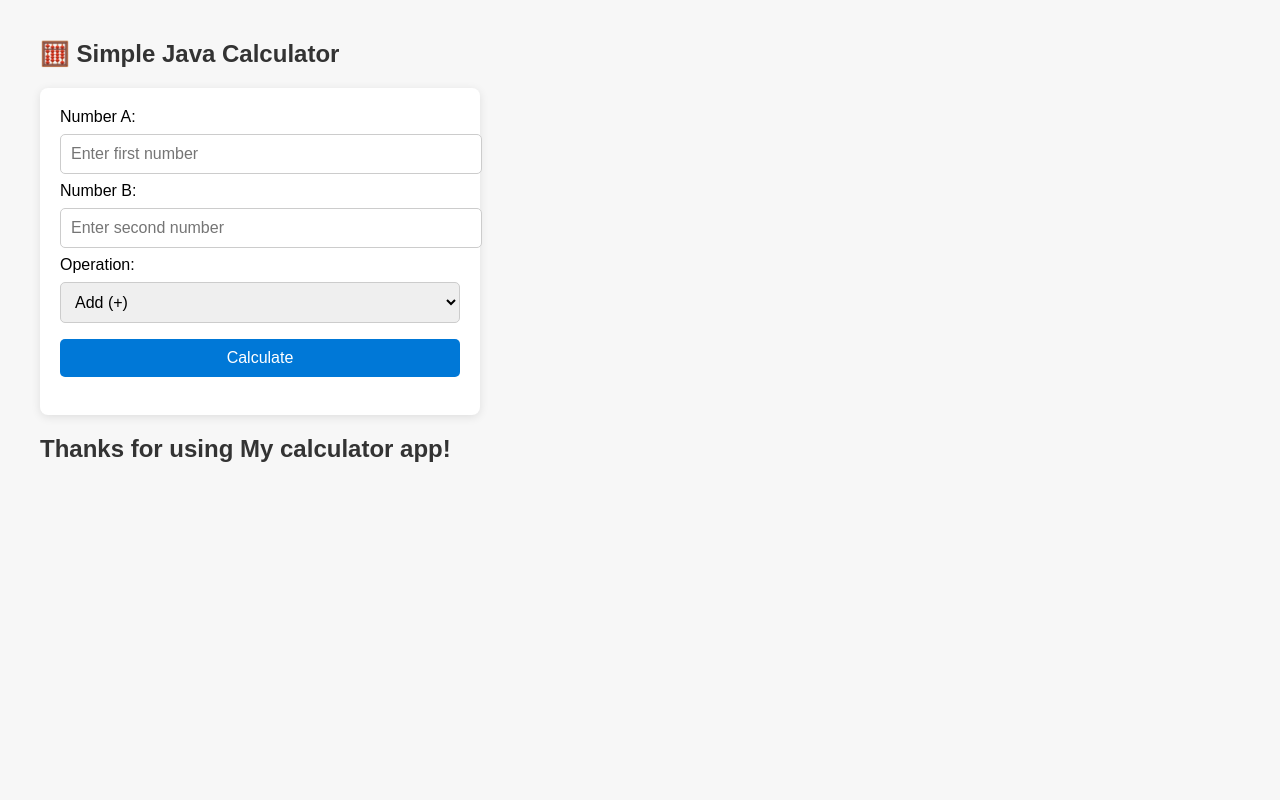
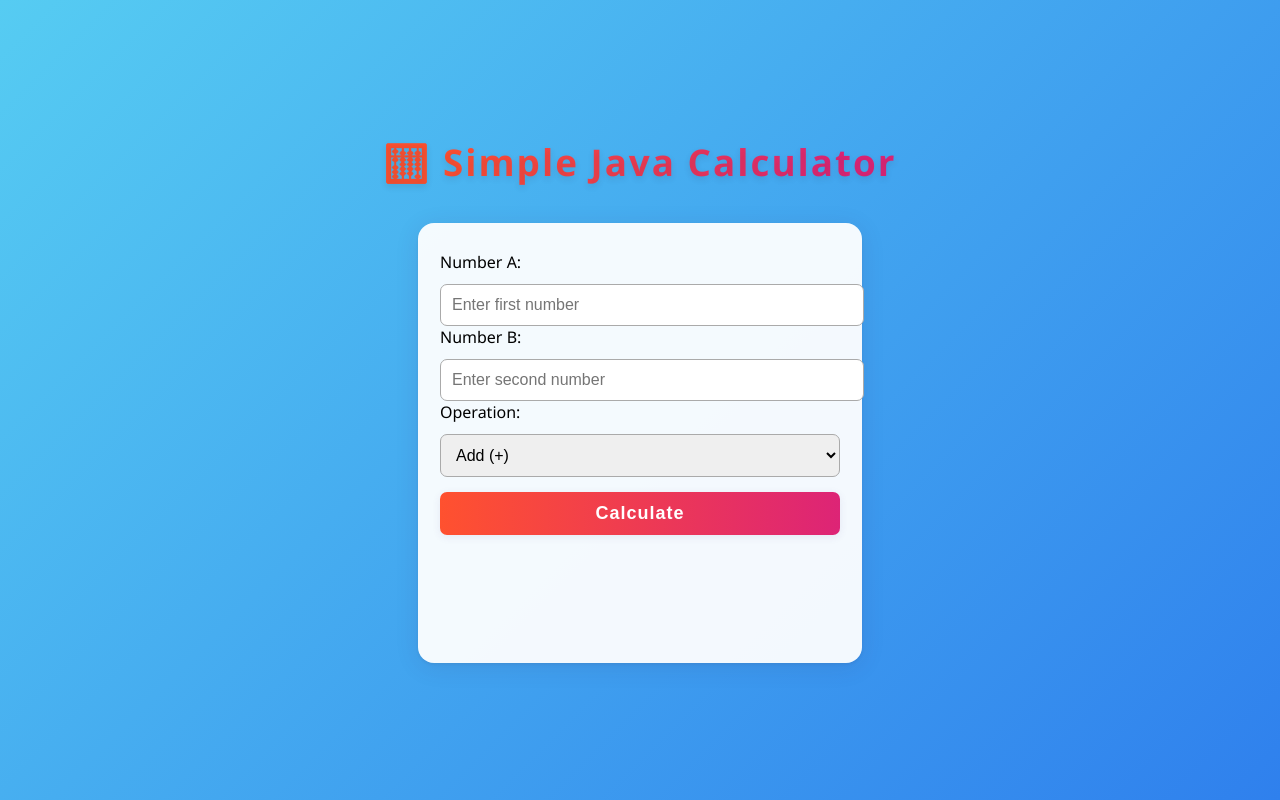
Before and after one commit to Bharathi-vbr/DevSecOps_Demo, a plain HTML site: page src/main/resources/index.html in a window 1280 px wide. Drawn offline with Linux system fonts and the light colour scheme.

Commit message:
updated index.html

```diff
--- a/src/main/resources/index.html
+++ b/src/main/resources/index.html
@@ -5,49 +5,108 @@
   <meta name="viewport" content="width=device-width, initial-scale=1.0" />
   <title>Simple Java Calculator</title>
   <style>
+    html, body {
+      height: 100%;
+      margin: 0;
+      padding: 0;
+    }
     body {
-      font-family: Arial, Helvetica, sans-serif;
-      background-color: #f7f7f7;
-      margin: 40px;
+      min-height: 100vh;
+      display: flex;
+      align-items: center;
+      justify-content: center;
+      font-family: 'Segoe UI', Arial, Helvetica, sans-serif;
+      background: linear-gradient(135deg, #56CCF2 0%, #2F80ED 100%);
+      margin: 0;
     }
-    h2 {
-      color: #333;
+    .main-center {
+      display: flex;
+      flex-direction: column;
+      align-items: center;
+      justify-content: center;
+      min-height: 80vh;
+      width: 100%;
+    }
+    .fancy-heading {
+      font-size: 2.3rem;
+      font-weight: bold;
+      background: linear-gradient(90deg, #ff512f 10%, #dd2476 90%);
+      color: transparent;
+      background-clip: text;
+      -webkit-background-clip: text;
+      letter-spacing: 2px;
+      text-align: center;
+      margin-bottom: 24px;
+      text-shadow: 0 3px 6px rgba(60,40,60,0.12);
     }
     .container {
-      background: white;
+      background: rgba(255,255,255,0.94);
       max-width: 400px;
-      margin-top: 20px;
-      padding: 20px;
-      border-radius: 8px;
-      box-shadow: 0 2px 10px rgba(0, 0, 0, 0.1);
+      margin-top: 12px;
+      padding: 28px 22px 18px;
+      border-radius: 16px;
+      box-shadow: 0 4px 24px 0 rgba(60,40,90,0.11), 0 1.5px 2.5px 0 rgba(50,50,80,0.08);
+      display: flex;
+      flex-direction: column;
+      align-items: center;
     }
     input, select, button {
       width: 100%;
-      padding: 10px;
-      margin: 8px 0;
-      border-radius: 5px;
-      border: 1px solid #ccc;
+      padding: 11px;
+      margin: 11px 0 0;
+      border-radius: 7px;
+      border: 1px solid #aaa;
       font-size: 16px;
+      transition: border-color 0.2s;
+    }
+    input:focus, select:focus {
+      border-color: #2F80ED;
+      outline: none;
     }
     button {
-      background-color: #0078d7;
-      color: white;
+      background: linear-gradient(90deg, #ff512f 0%, #dd2476 100%);
+      color: #fff;
       border: none;
+      margin-top: 15px;
+      font-size: 18px;
+      letter-spacing: 1px;
+      font-weight: bold;
       cursor: pointer;
+      box-shadow: 0 2px 8px rgba(80,50,135,0.09);
+      transition: background 0.2s;
     }
     button:hover {
-      background-color: #005fa3;
+      background: linear-gradient(90deg, #ff512f 25%, #2F80ED 100%);
     }
     .result {
       font-weight: bold;
-      font-size: 18px;
-      margin-top: 10px;
+      font-size: 22px;
+      margin-top: 16px;
+      color: #2f80ed;
+      text-align: center;
+      min-height: 24px;
+    }
+    .thanks {
+      margin-top: 20px;
+      text-align: center;
+      font-size: 19px;
+      color: #1a2647;
+      background: #e0ffd5;
+      border-radius: 10px;
+      padding: 12px 15px;
+      font-weight: 600;
+      opacity: 0;
+      transition: opacity 0.7s;
+      pointer-events: none;
+    }
+    .thanks.visible {
+      opacity: 1;
     }
   </style>
 </head>
 <body>
-  <h2>🧮 Simple Java Calculator</h2>
-
+  <div class="main-center">
+    <div class="fancy-heading">🧮 Simple Java Calculator</div>
     <div class="container">
       <form id="calcForm">
         <label for="a">Number A:</label>
@@ -66,10 +125,10 @@
 
         <button type="submit">Calculate</button>
       </form>
-
       <div id="result" class="result"></div>
+      <div id="thanks" class="thanks">Thanks for using my calculator app! 🎉</div>
     </div>
-
+  </div>
   <script>
     document.getElementById('calcForm').addEventListener('submit', async (e) => {
       e.preventDefault();
@@ -85,8 +144,10 @@
 
       const data = await res.json();
       document.getElementById('result').textContent = 'Result: ' + data.result;
+
+      // Show thank you message after any calculation
+      document.getElementById('thanks').classList.add('visible');
     });
   </script>
-    <h2>Thanks for using My calculator app!</h2>
 </body>
 </html>
```
Lines whose indentation alone changed are shown as unchanged.
